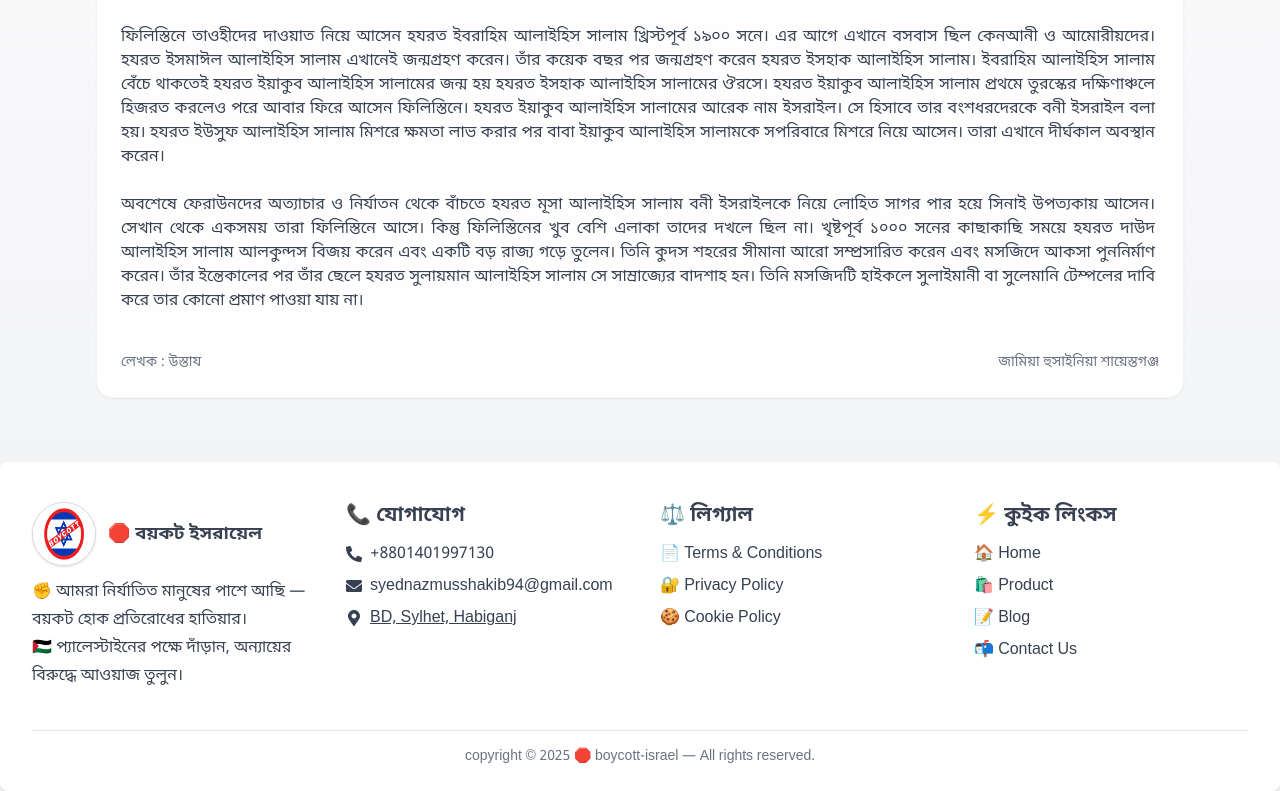
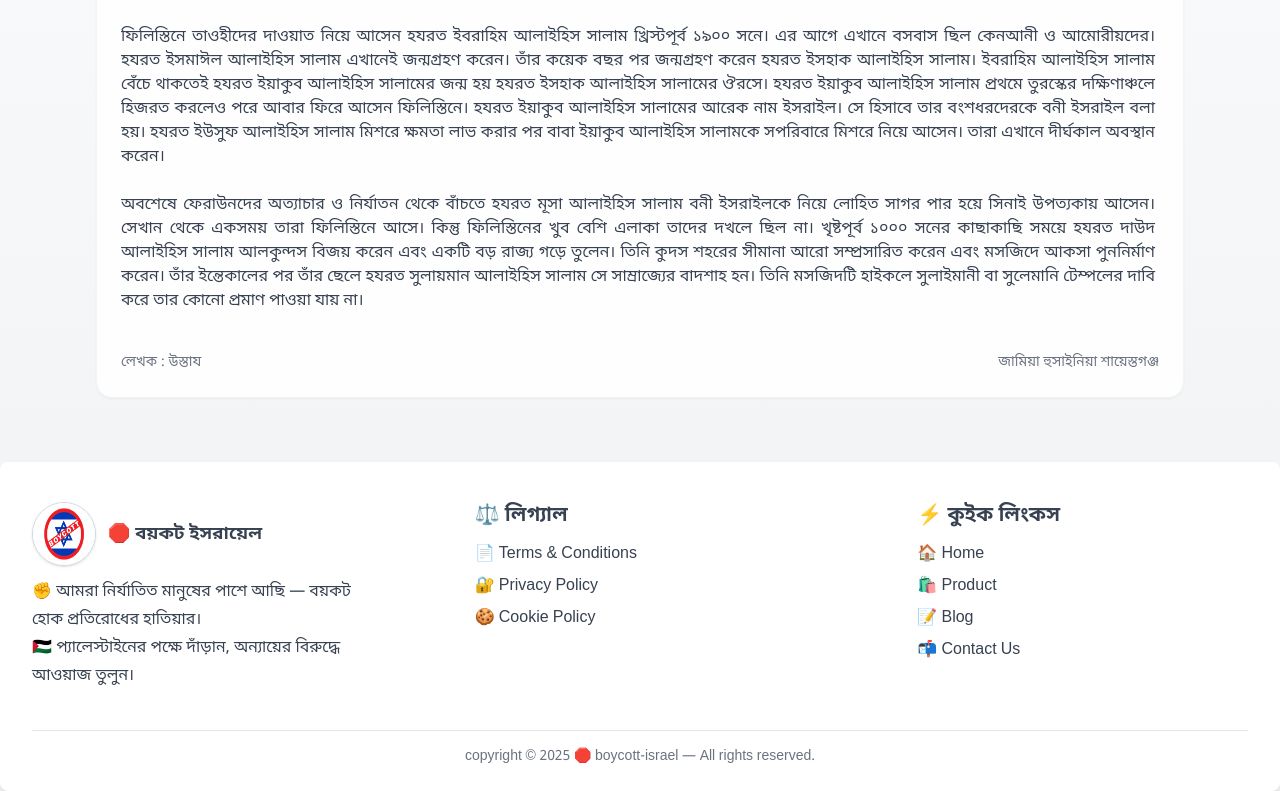
Before and after one commit to najmus-shakib01/Boycott-Israel-Frontend, a React (Vite) app: page / in a window 1280 px wide. Shown: the part 1732-2523 px from the top of the page. Built offline with nearby package versions, Linux system fonts and the light colour scheme; no server answers.

Commit message:
fix(footer): 1 collumn removed

```diff
--- a/src/components/Footer.jsx
+++ b/src/components/Footer.jsx
@@ -1,5 +1,4 @@
 import { useEffect } from "react";
-import { FaEnvelope, FaMapMarkerAlt, FaPhoneAlt } from "react-icons/fa";
 
 const Footer = () => {
 
@@ -29,7 +28,7 @@
         <div className="max-w-7xl mx-auto px-4 sm:px-6 lg:px-8">
 
           {/* GRID SECTIONS */}
-          <div className="grid grid-cols-1 sm:grid-cols-2 md:grid-cols-4 gap-10 mb-10">
+          <div className="grid grid-cols-1 sm:grid-cols-2 md:grid-cols-3 gap-28 mb-10">
 
             {/* ABOUT */}
             <section>
@@ -48,31 +47,6 @@
                 <br />
                 🇵🇸 প্যালেস্টাইনের পক্ষে দাঁড়ান, অন্যায়ের বিরুদ্ধে আওয়াজ তুলুন।
               </p>
-            </section>
-
-            {/* CONTACT */}
-            <section>
-              <h3 className="font-bold text-xl mb-3">📞 যোগাযোগ</h3>
-              <ul className="space-y-2">
-                <li className="flex items-center gap-2">
-                  <FaPhoneAlt /> +8801401997130
-                </li>
-
-                <li className="flex items-center gap-2">
-                  <FaEnvelope /> syednazmusshakib94@gmail.com
-                </li>
-
-                <li>
-                  <a
-                    href="https://www.google.com/maps/@24.2693741,91.4762642,51m/data=!3m1!1e3"
-                    target="_blank"
-                    rel="noopener noreferrer"
-                    className="underline flex items-center gap-2"
-                  >
-                    <FaMapMarkerAlt /> BD, Sylhet, Habiganj
-                  </a>
-                </li>
-              </ul>
             </section>
 
             {/* LEGAL */}
```
